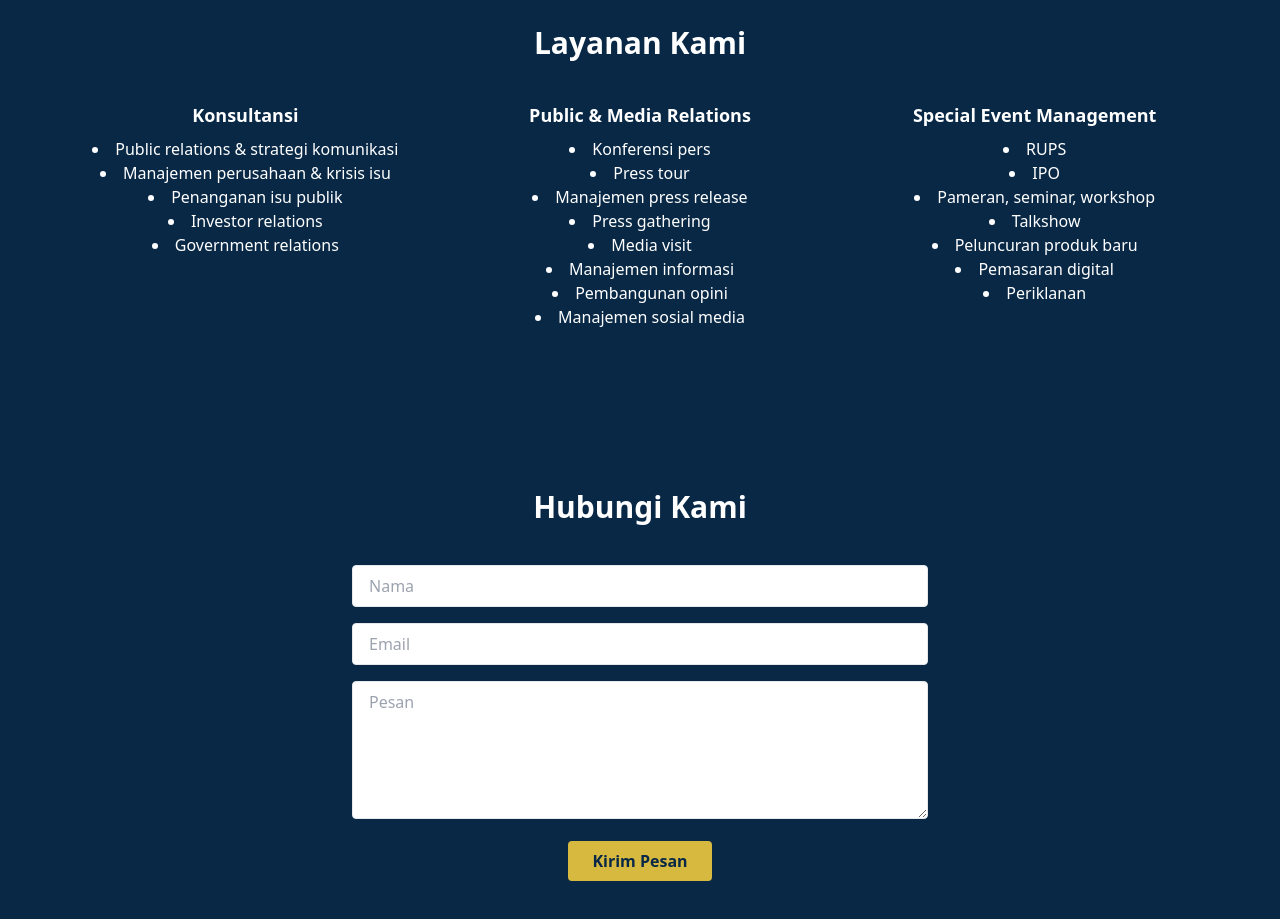
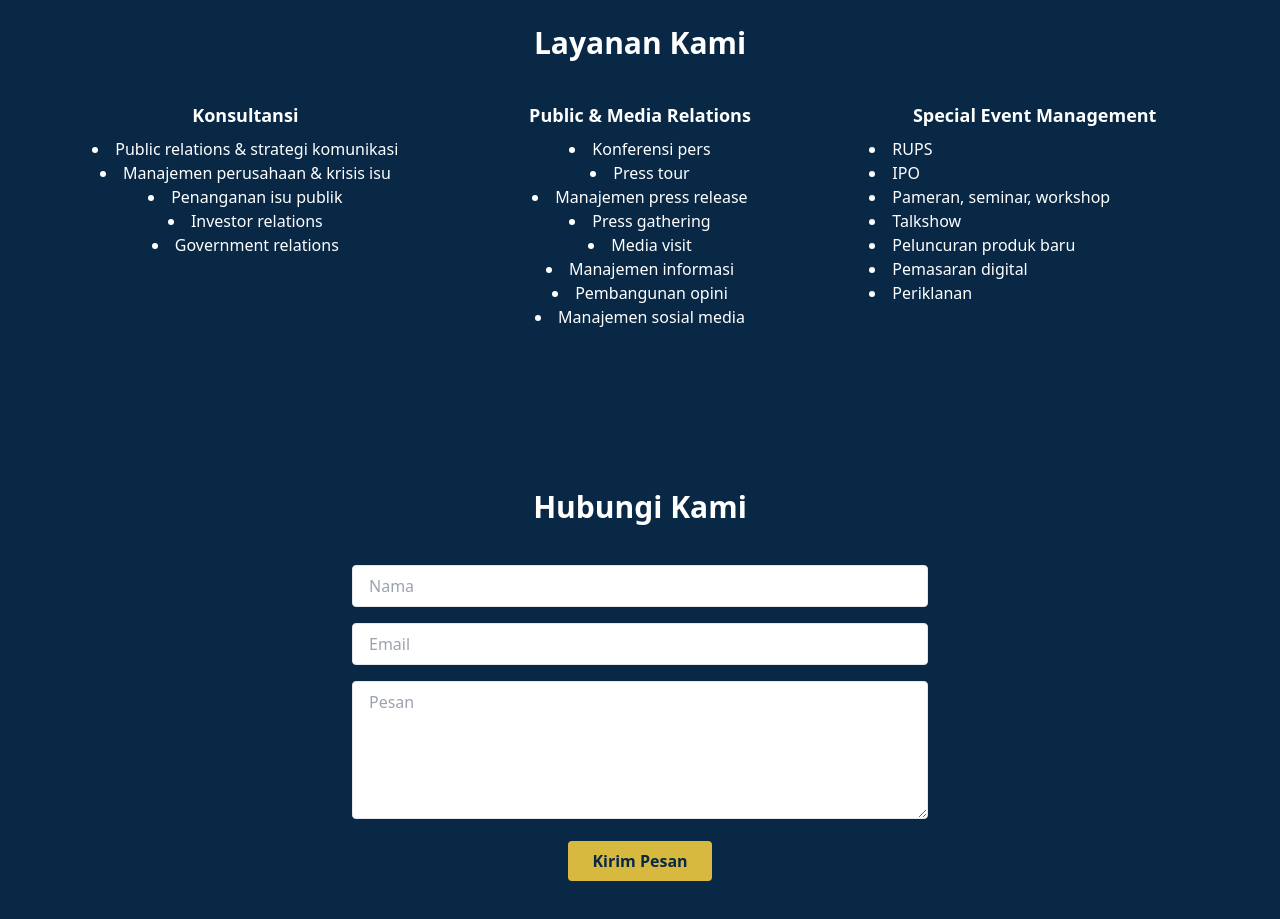
Before and after one commit to ProfAdri90/estetic-dinamis, a Next.js app: page / in a window 1280 px wide. Shown: the part 3100-4019 px from the top of the page. Built offline with nearby package versions, Linux system fonts and the light colour scheme.

Commit message:
Update index.js

```diff
--- a/pages/index.js
+++ b/pages/index.js
@@ -217,7 +217,7 @@ export default function Home() {
     </div>
     <div>
       <h4 className="font-bold text-lg mb-2">Special Event Management</h4>
-      <ul className="list-disc list-inside">
+      <ul className="list-disc list-inside text-left pl-4">
         {services.event.map((s, i) => <li key={i}>{s}</li>)}
       </ul>
     </div>
```
